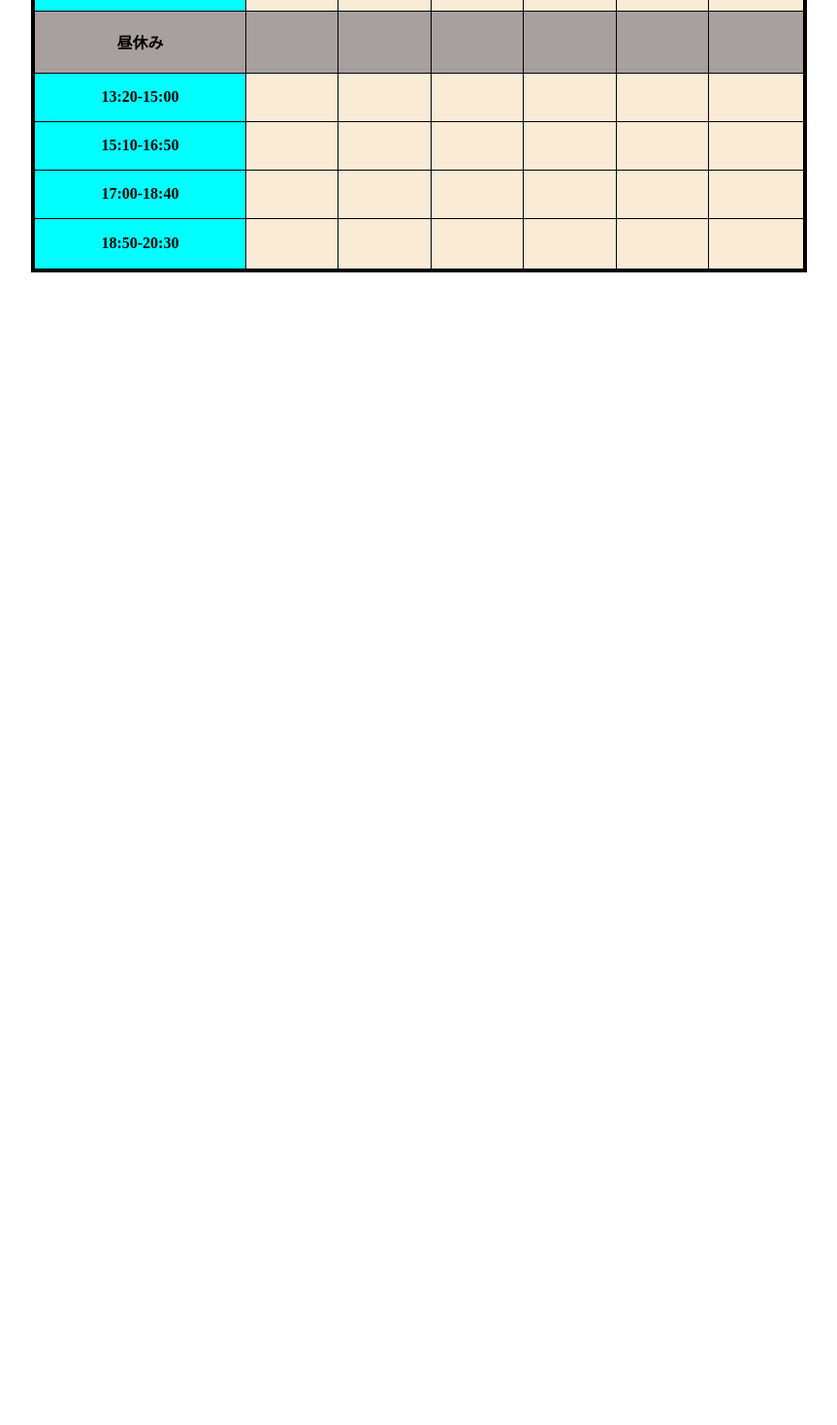
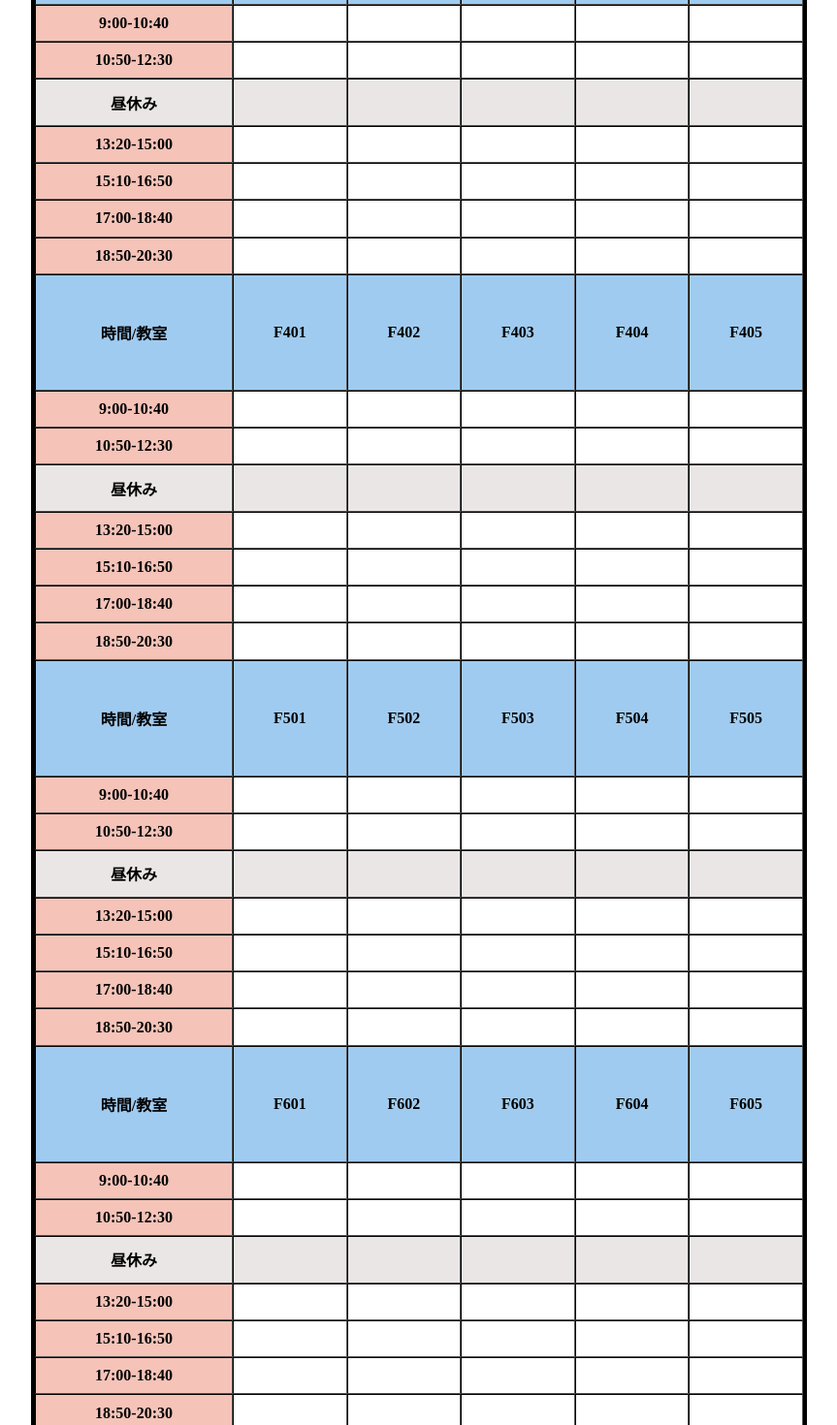
Before and after one commit to v-code-team-pioneer-inc/ccrs-frontend, a Next.js app: page /rooms in a window 1280 px wide. Shown: the part 220-1690 px from the top of the page at 97% size, without its empty margins (208-1071 px from the left). Before the commit the page ends 800 px from the top, so only its background shows below. Built offline with nearby package versions, Linux system fonts and the light colour scheme.

Commit message:
room_table.change

```diff
--- a/components/rooms/ClassroomStatusTable.jsx
+++ b/components/rooms/ClassroomStatusTable.jsx
@@ -9,32 +9,115 @@ export const ClassroomStatusTable = () => {
   return (
     <table border="1" className={styles.room_table}>
       <thead>
-        <tr>
-          <th >時間/教室</th> <th>F301</th> <th>F302</th> <th>F303</th> <th>F304</th> <th>F305</th> <th>F401</th>
+        <tr className={styles.room_head}>
+          <th>時間/教室</th>
+          <th>F301</th> <th>F302</th> <th>F303</th> <th>F304</th> <th>F305</th>
         </tr>
       </thead>
       <tbody>
-        <tr className={styles.room_tr}>
-          <th className={styles.room_main}>9:00-10:40</th> <td></td> <td></td> <td></td> <td></td> <td></td> <td></td>
+        <tr>
+          <th className={styles.room_main}>9:00-10:40</th> <td></td> <td></td> <td></td> <td></td> <td></td>
         </tr>
-        <tr className={styles.room_tr}>
-          <th className={styles.room_main}>10:50-12:30</th> <td></td> <td></td> <td></td> <td></td> <td></td> <td></td>
+        <tr>
+          <th className={styles.room_main}>10:50-12:30</th> <td></td> <td></td> <td></td> <td></td> <td></td>
         </tr>
-        <tr className={styles.room_tr}>
+        <tr>
           <th className={styles.room_sub}>昼休み</th> <td className={styles.room_sub}></td> <td className={styles.room_sub}></td>
-          <td className={styles.room_sub}></td> <td className={styles.room_sub}></td> <td className={styles.room_sub}></td> <td className={styles.room_sub}></td>
+          <td className={styles.room_sub}></td> <td className={styles.room_sub}></td> <td className={styles.room_sub}></td>
         </tr>
-        <tr className={styles.room_tr}>
-          <th className={styles.room_main}>13:20-15:00</th> <td></td> <td></td> <td></td> <td></td> <td></td> <td></td>
+        <tr>
+          <th className={styles.room_main}>13:20-15:00</th> <td></td> <td></td> <td></td> <td></td> <td></td>
         </tr>
-        <tr className={styles.room_tr}>
-          <th className={styles.room_main}>15:10-16:50</th> <td></td> <td></td> <td></td> <td></td> <td></td> <td></td>
+        <tr>
+          <th className={styles.room_main}>15:10-16:50</th> <td></td> <td></td> <td></td> <td></td> <td></td>
         </tr>
-        <tr className={styles.room_tr}>
-          <th className={styles.room_main}>17:00-18:40</th> <td></td> <td></td> <td></td> <td></td> <td></td> <td></td>
+        <tr>
+          <th className={styles.room_main}>17:00-18:40</th> <td></td> <td></td> <td></td> <td></td> <td></td>
         </tr>
-        <tr className={styles.room_tr}>
-          <th className={styles.room_main}>18:50-20:30</th> <td></td> <td></td> <td></td> <td></td> <td></td> <td></td>
+        <tr>
+          <th className={styles.room_main}>18:50-20:30</th> <td></td> <td></td> <td></td> <td></td> <td></td>
+        </tr>
+
+
+        <tr className={styles.room_head}>
+          <th>時間/教室</th>
+          <th>F401</th> <th>F402</th> <th>F403</th> <th>F404</th> <th>F405</th>
+        </tr>
+        <tr>
+          <th className={styles.room_main}>9:00-10:40</th> <td></td> <td></td> <td></td> <td></td> <td></td>
+        </tr>
+        <tr>
+          <th className={styles.room_main}>10:50-12:30</th> <td></td> <td></td> <td></td> <td></td> <td></td>
+        </tr>
+        <tr>
+          <th className={styles.room_sub}>昼休み</th> <td className={styles.room_sub}></td> <td className={styles.room_sub}></td>
+          <td className={styles.room_sub}></td> <td className={styles.room_sub}></td> <td className={styles.room_sub}></td>
+        </tr>
+        <tr>
+          <th className={styles.room_main}>13:20-15:00</th> <td></td> <td></td> <td></td> <td></td> <td></td>
+        </tr>
+        <tr>
+          <th className={styles.room_main}>15:10-16:50</th> <td></td> <td></td> <td></td> <td></td> <td></td>
+        </tr>
+        <tr>
+          <th className={styles.room_main}>17:00-18:40</th> <td></td> <td></td> <td></td> <td></td> <td></td>
+        </tr>
+        <tr>
+          <th className={styles.room_main}>18:50-20:30</th> <td></td> <td></td> <td></td> <td></td> <td></td>
+        </tr>
+
+        <tr className={styles.room_head}>
+          <th>時間/教室</th>
+          <th>F501</th> <th>F502</th> <th>F503</th> <th>F504</th> <th>F505</th>
+        </tr>
+        <tr>
+          <th className={styles.room_main}>9:00-10:40</th> <td></td> <td></td> <td></td> <td></td> <td></td>
+        </tr>
+        <tr>
+          <th className={styles.room_main}>10:50-12:30</th> <td></td> <td></td> <td></td> <td></td> <td></td>
+        </tr>
+        <tr>
+          <th className={styles.room_sub}>昼休み</th> <td className={styles.room_sub}></td> <td className={styles.room_sub}></td>
+          <td className={styles.room_sub}></td> <td className={styles.room_sub}></td> <td className={styles.room_sub}></td>
+        </tr>
+        <tr>
+          <th className={styles.room_main}>13:20-15:00</th> <td></td> <td></td> <td></td> <td></td> <td></td>
+        </tr>
+        <tr>
+          <th className={styles.room_main}>15:10-16:50</th> <td></td> <td></td> <td></td> <td></td> <td></td>
+        </tr>
+        <tr>
+          <th className={styles.room_main}>17:00-18:40</th> <td></td> <td></td> <td></td> <td></td> <td></td>
+        </tr>
+        <tr>
+          <th className={styles.room_main}>18:50-20:30</th> <td></td> <td></td> <td></td> <td></td> <td></td>
+        </tr>
+
+        <tr className={styles.room_head}>
+          <th>時間/教室</th>
+          <th>F601</th> <th>F602</th> <th>F603</th> <th>F604</th> <th>F605</th>
+        </tr>
+        <tr>
+          <th className={styles.room_main}>9:00-10:40</th> <td></td> <td></td> <td></td> <td></td> <td></td>
+        </tr>
+        <tr>
+          <th className={styles.room_main}>10:50-12:30</th> <td></td> <td></td> <td></td> <td></td> <td></td>
+        </tr>
+        <tr>
+          <th className={styles.room_sub}>昼休み</th> <td className={styles.room_sub}></td> <td className={styles.room_sub}></td>
+          <td className={styles.room_sub}></td> <td className={styles.room_sub}></td> <td className={styles.room_sub}></td>
+        </tr>
+        <tr>
+          <th className={styles.room_main}>13:20-15:00</th> <td></td> <td></td> <td></td> <td></td> <td></td>
+        </tr>
+        <tr>
+          <th className={styles.room_main}>15:10-16:50</th> <td></td> <td></td> <td></td> <td></td> <td></td>
+        </tr>
+        <tr>
+          <th className={styles.room_main}>17:00-18:40</th> <td></td> <td></td> <td></td> <td></td> <td></td>
+        </tr>
+        <tr>
+          <th className={styles.room_main}>18:50-20:30</th> <td></td> <td></td> <td></td> <td></td> <td></td>
         </tr>
         </tbody>
     </table>
--- a/styles/rooms/ClassroomStatusTable.module.css
+++ b/styles/rooms/ClassroomStatusTable.module.css
@@ -1,31 +1,27 @@
 .room_table {
+    overflow-y: scroll;
     border: 4px solid #000;
     border-spacing: 0;
-    border-collapse: collapse;
+    border-collapse: separate;
     border-radius: 10px 10px 10px 10px;
     margin: 0 auto;
-    background-color: antiquewhite;
     width: 800px;
-    height: 400px;
+    height: 1600px;
     overflow :auto;
 }
 
-.room_sub {
-    background-color: rgb(168, 159, 159);
+
+
+.room_head{
+   height: 120px;
+   background-color: rgb(160, 203, 240);
 }
 
-.room_tr {
-    text-align: center;
-}
-
-.room_th {
-    background-color: aqua;
+.room_sub {
+    background-color: rgb(235, 230, 230);
 }
 
 .room_main {
-    position: sticky;
-    top: 0;
-    background: aqua;
-    top: 0;
-    z-index: 1;
+    background: rgb(245, 195, 184);
+    width: 200px;
   }
```
Also changed, not shown: test/index.html (deleted, +0 -38 lines).
